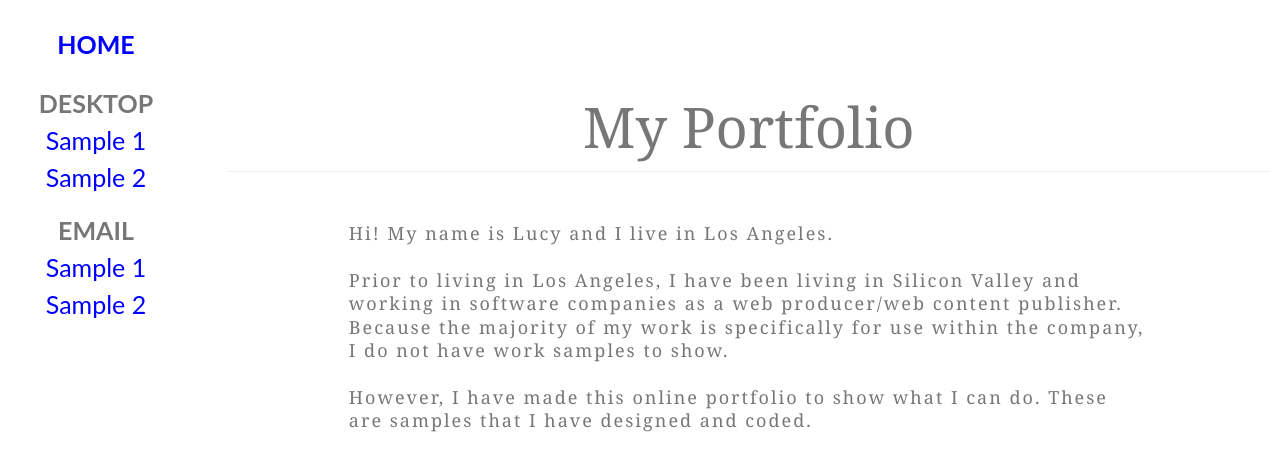
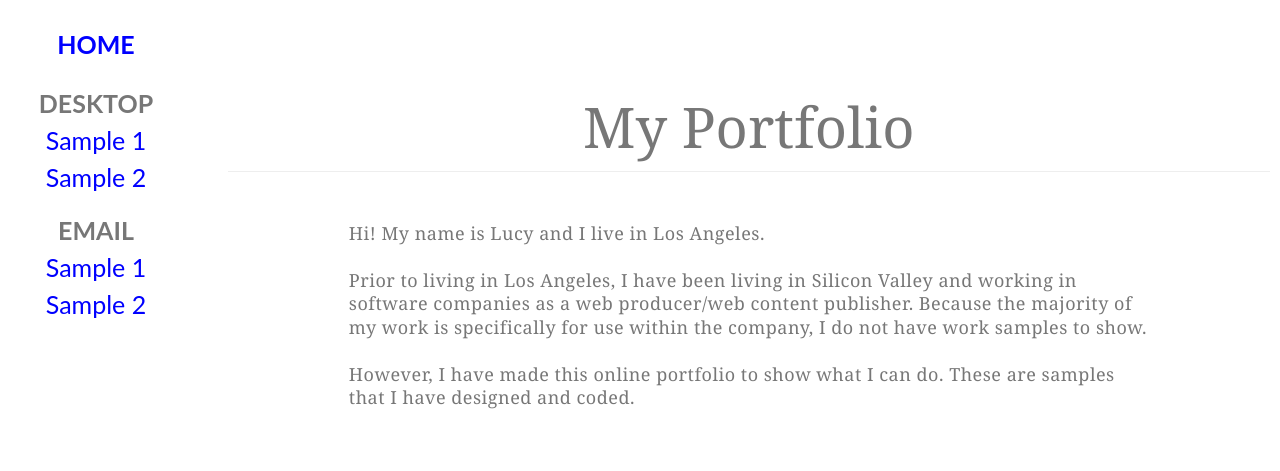
Before and after one commit to nuumu/nuumu.github.io, a Jekyll site: the page built from index.html, in a window 1280 px wide. Shown: the top 471 px of the page. Built offline with Jekyll 4.4.1, drawn with Linux system fonts in a browser that asks for light colours.

Commit message:
Update main.css

```diff
--- a/css/main.css
+++ b/css/main.css
@@ -23,7 +23,7 @@ body, * {
     max-width: 800px;
     margin-top: 50px;
     font-size: 18px;
-    letter-spacing: 2px;
+    letter-spacing: 0.5px;
     line-height: 1.3em;
 }
 
```
